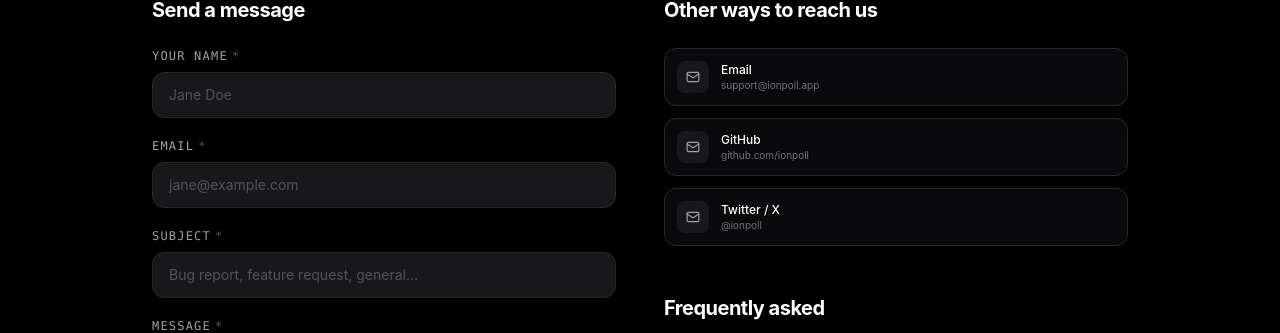
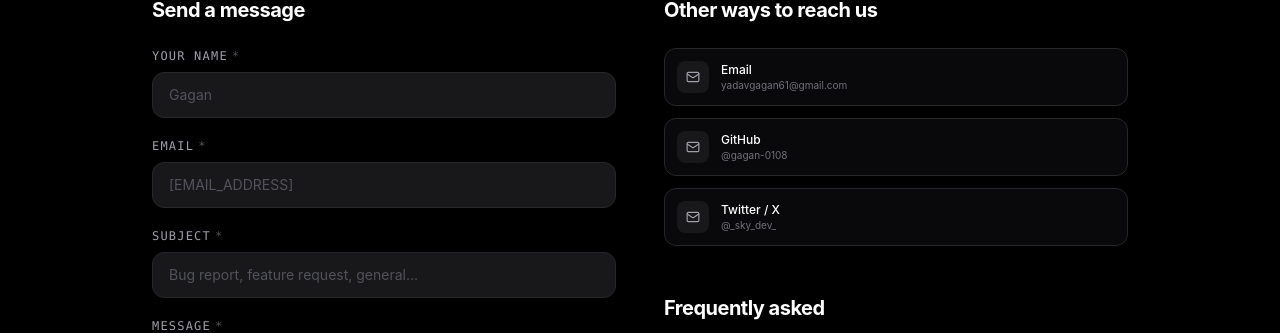
Before and after one commit to gagan-0108/Real-Time-Polling-System, a React (Vite) app in the folder Client/: page /contact in a window 1280 px wide. Shown: the part 347-680 px from the top of the page. Built offline with nearby package versions, Linux system fonts and the light colour scheme; no server answers.

Commit message:
neon db configured

```diff
--- a/Client/src/constants/landingData.js
+++ b/Client/src/constants/landingData.js
@@ -1,7 +1,5 @@
-// ─────────────────────────────────────────────
 //  landingData.js  –  single source of truth
 //  All hardcoded content for the landing page
-// ─────────────────────────────────────────────
 
 export const NAV_LINKS = [
     { label: "Pricing", to: "/pricing" },
--- a/Client/src/constants/pricing.js
+++ b/Client/src/constants/pricing.js
@@ -1,7 +1,5 @@
-// ─────────────────────────────────────────────────────────
-//  pricing.js — single source of truth for all plan data
+// pricing.js — single source of truth for all plan data
 //  Import PRICING_TIERS wherever pricing info is needed.
-// ─────────────────────────────────────────────────────────
 
 export const PRICING_TIERS = [
     {
--- a/Client/src/constants/siteContent.js
+++ b/Client/src/constants/siteContent.js
@@ -1,24 +1,24 @@
-// ─────────────────────────────────────────────────────────
-//  siteContent.js — all placeholder content for static pages
+
+//  siteContent.js — all placeholder content for static page
 //  About, Contact, Footer, Dashboard sidebar, Auth copy
-// ─────────────────────────────────────────────────────────
 
-// ── ABOUT PAGE ───────────────────────────────────────────
+// about page
 export const ABOUT_HERO = {
     headline: "Built for real feedback.",
-    subline: "IonPoll started as a weekend hack. Now it powers thousands of real-time polls for teams, creators, and communities worldwide.",
+    subline: "IonPoll started as a weekend hack. Now it powers real-time polls for teams, creators, and communities.",
 };
 
 export const ABOUT_MISSION = {
     title: "Our Mission",
-    body: "We believe decisions are better when everyone has a voice. IonPoll makes it effortless to ask questions, collect responses in real time, and act on the results — whether you're running a team retro, gathering product feedback, or polling your audience live.",
+    body: "To make it easy for people to ask, vote, and share opinions in real-time. No friction, no signups chaos, just instant feedback that actually feels alive.",
 };
 
+// about values
 export const ABOUT_VALUES = [
     {
         icon: "⚡",
         title: "Speed First",
-        desc: "Sub-2ms latency on every response. Your audience sees updates the instant they happen.",
+        desc: "Instantaneous response delivery ensures your audience sees updates the moment they happen.",
     },
     {
         icon: "🔒",
@@ -37,6 +37,7 @@ export const ABOUT_VALUES = [
     },
 ];
 
+// placeholder roadmap
 export const ABOUT_ROADMAP = [
     { quarter: "Q3 2025", label: "Beta Launch", status: "done" },
     { quarter: "Q4 2025", label: "Analytics Dashboard v2", status: "done" },
@@ -45,16 +46,15 @@ export const ABOUT_ROADMAP = [
     { quarter: "Q3 2026", label: "White-label Embeds", status: "upcoming" },
 ];
 
+// team
 export const ABOUT_TEAM = [
-    { name: "Gagan", role: "Founder & Full-Stack Dev", avatar: null },
-    { name: "Open Position", role: "Backend Engineer", avatar: null },
-    { name: "Open Position", role: "Designer", avatar: null },
+    { name: "Gagan", role: "Full Stack Developer", avatar: null },
 ];
 
-// ── CONTACT PAGE ─────────────────────────────────────────
+// for the contact page
 export const CONTACT_FORM_FIELDS = [
-    { id: "name", label: "Your Name", type: "text", placeholder: "Jane Doe", required: true },
-    { id: "email", label: "Email", type: "email", placeholder: "jane@example.com", required: true },
+    { id: "name", label: "Your Name", type: "text", placeholder: "Gagan", required: true, disabled: true },
+    { id: "email", label: "Email", type: "email", placeholder: "[EMAIL_ADDRESS]", required: true, disabled: true },
     { id: "subject", label: "Subject", type: "text", placeholder: "Bug report, feature request, general…", required: true },
     { id: "message", label: "Message", type: "textarea", placeholder: "Tell us what's on your mind…", required: true },
 ];
@@ -83,12 +83,11 @@ export const CONTACT_FAQ = [
 ];
 
 export const CONTACT_SOCIALS = [
-    { label: "Email", value: "support@ionpoll.app", href: "mailto:support@ionpoll.app" },
-    { label: "GitHub", value: "github.com/ionpoll", href: "https://github.com/ionpoll" },
-    { label: "Twitter / X", value: "@ionpoll", href: "https://x.com/ionpoll" },
+    { label: "Email", value: "yadavgagan61@gmail.com", href: "mailto:yadavgagan61@gmail.com" },
+    { label: "GitHub", value: "@gagan-0108", href: "https://github.com/gagan-0108" },
+    { label: "Twitter / X", value: "@_sky_dev_", href: "https://x.com/_sky_dev_" },
 ];
 
-// ── FOOTER ───────────────────────────────────────────────
 export const FOOTER_LINKS = {
     product: [
         { label: "Features", to: "/#features" },
@@ -106,7 +105,6 @@ export const FOOTER_LINKS = {
     ],
 };
 
-// ── DASHBOARD SIDEBAR ────────────────────────────────────
 export const DASHBOARD_NAV = [
     { label: "Overview", to: "/dashboard", icon: "LayoutDashboard" },
     { label: "My Polls", to: "/dashboard/polls", icon: "BarChart3" },
@@ -115,7 +113,7 @@ export const DASHBOARD_NAV = [
     { label: "Create Poll", to: "/dashboard/create", icon: "PlusCircle" },
 ];
 
-// ── AUTH COPY ────────────────────────────────────────────
+// auth features
 export const AUTH_LEFT_FEATURES = [
     "⚡  Live response counts via Socket.io",
     "🔒  Anonymous & authenticated modes",
```
Also changed, not shown: Client/src/constants/dashboardMock.js (+10 -10 lines), 1 other file (tests, documents, lock files or other folders).
